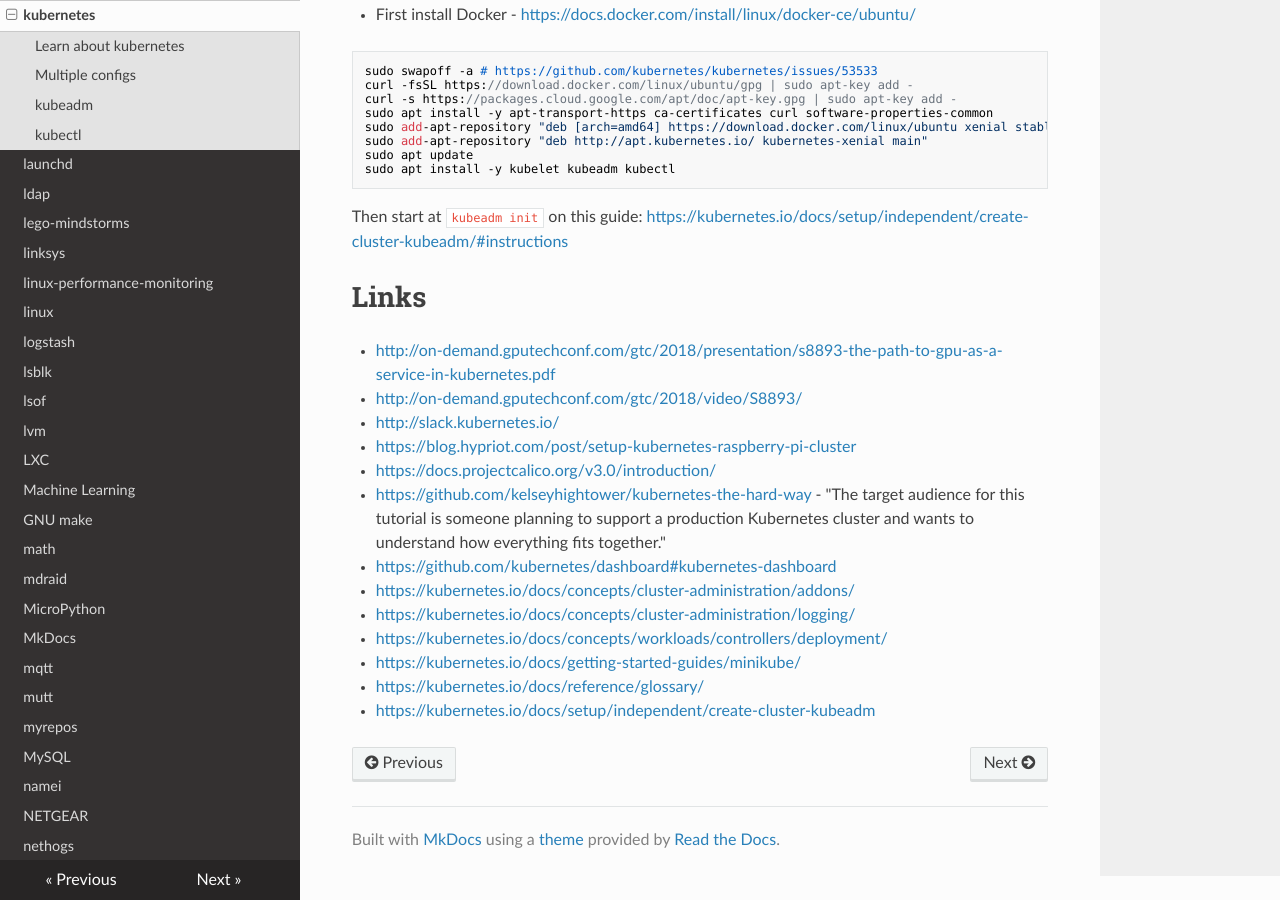
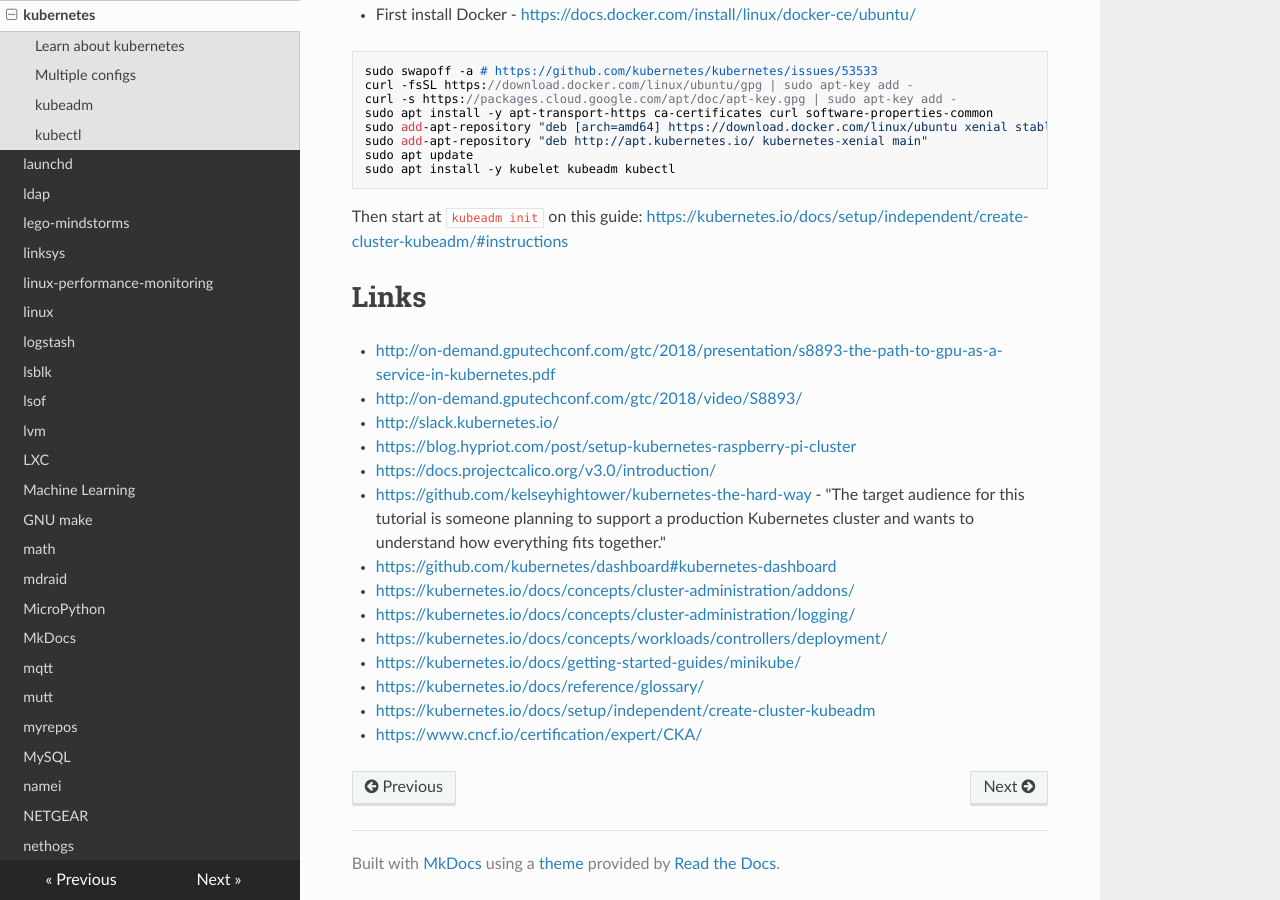
Before and after one commit to lando-cal/tech-notes, an MkDocs documentation site: the page built from docs/kubernetes.md, in a window 1280 px wide and 900 px high, scrolled down 1412 px. Built offline with MkDocs 1.6.1, drawn with Linux system fonts in a browser that asks for light colours; nearby versions of some CDN libraries.

Commit message:
Add link

```diff
--- a/docs/kubernetes.md
+++ b/docs/kubernetes.md
@@ -85,3 +85,4 @@ Then start at `kubeadm init` on this guide: <https://kubernetes.io/docs/setup/in
 - <https://kubernetes.io/docs/getting-started-guides/minikube/>
 - <https://kubernetes.io/docs/reference/glossary/>
 - <https://kubernetes.io/docs/setup/independent/create-cluster-kubeadm>
+- <https://www.cncf.io/certification/expert/CKA/>
```
